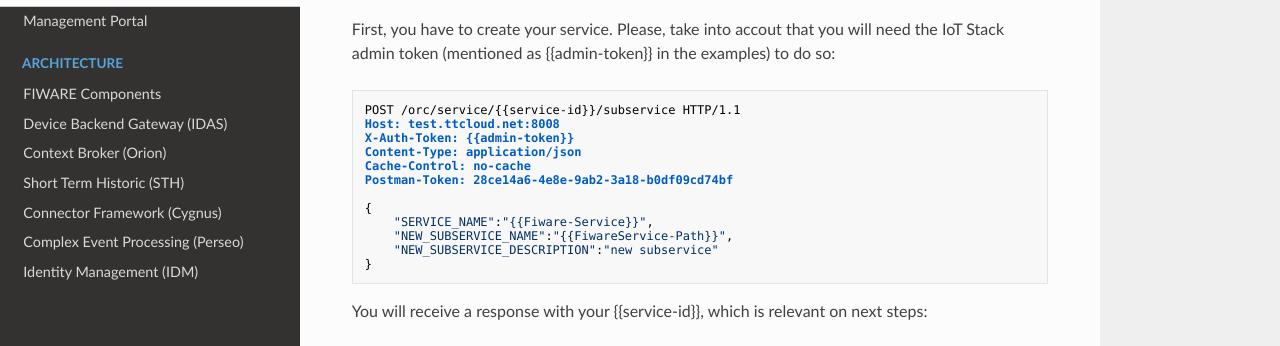
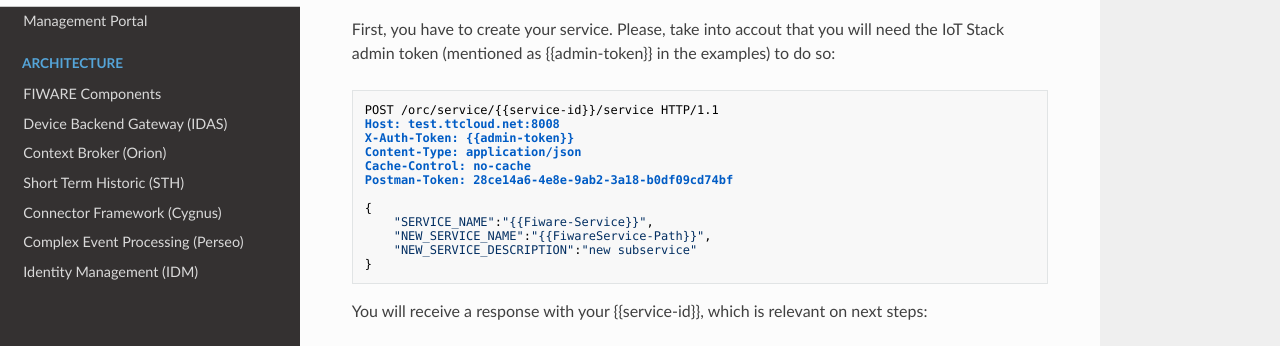
Before and after one commit to telefonicaid/thinking-cities, an MkDocs documentation site: the page built from docs/management_api.md, in a window 1280 px wide and 900 px high. Shown: the part 382-728 px from the top of the window. Built offline with MkDocs 1.6.1, drawn with Linux system fonts in a browser that asks for light colours; nearby versions of some CDN libraries; old or Windows-style settings are respelled for this version of MkDocs.

Commit message:
Update management_api.md

````diff
--- a/docs/management_api.md
+++ b/docs/management_api.md
@@ -11,7 +11,7 @@ Please, remember that most of these operations are available at the Admin Portal
 First, you have to create your service.  Please, take into accout that you will need the IoT Stack admin token (mentioned as {{admin-token}} in the examples) to do so:
 
 ```
-POST /orc/service/{{service-id}}/subservice HTTP/1.1
+POST /orc/service/{{service-id}}/service HTTP/1.1
 Host: test.ttcloud.net:8008
 X-Auth-Token: {{admin-token}}
 Content-Type: application/json
@@ -20,8 +20,8 @@ Postman-Token: 28ce14a6-4e8e-9ab2-3a18-b0df09cd74bf
 
 {
     "SERVICE_NAME":"{{Fiware-Service}}",
-    "NEW_SUBSERVICE_NAME":"{{FiwareService-Path}}",
-    "NEW_SUBSERVICE_DESCRIPTION":"new subservice"
+    "NEW_SERVICE_NAME":"{{FiwareService-Path}}",
+    "NEW_SERVICE_DESCRIPTION":"new subservice"
 }
 ```
 
````
